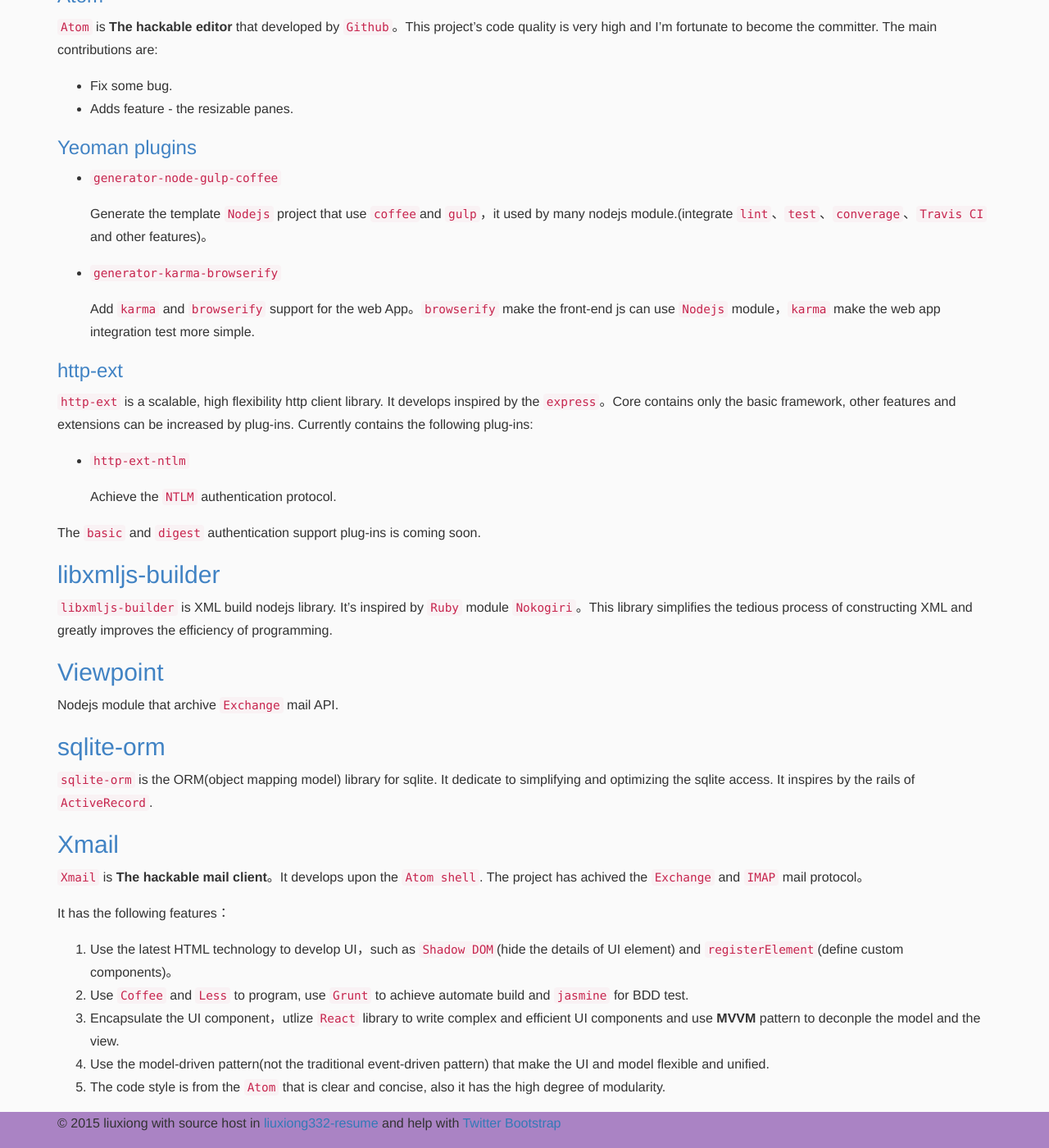
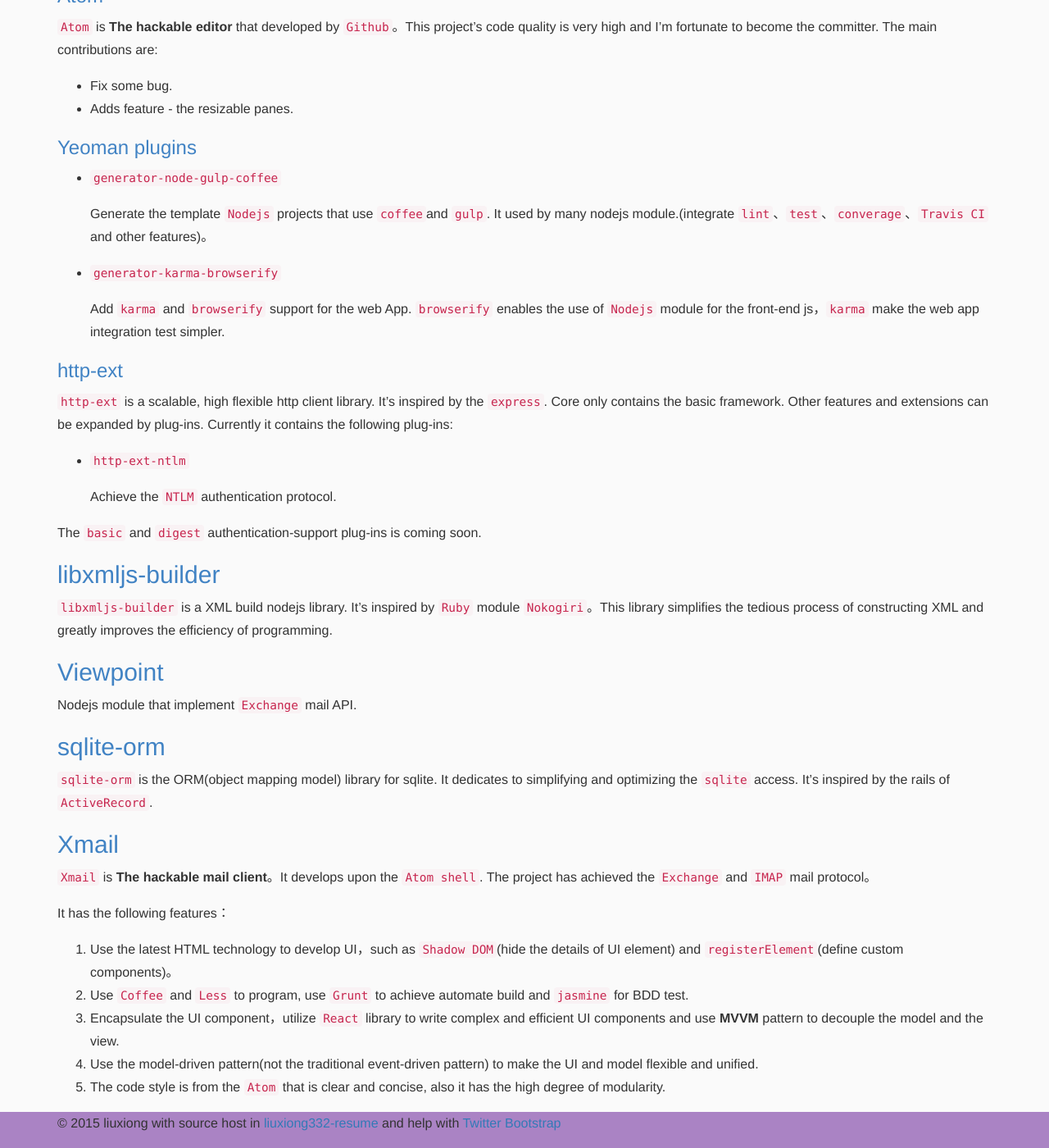
Before and after one commit to liuxiong332/liuxiong332-resume-en, a Jekyll site: the page built from index.md, in a window 1280 px wide and 1400 px high, scrolled down 1757 px. Shown: the whole window at 82% size. Built offline with Jekyll 4.4.1, drawn with Linux system fonts in a browser that asks for light colours; nearby versions of some CDN libraries; some of the changed text lies outside the part shown.

Commit message:
fix some error

```diff
--- a/index.md
+++ b/index.md
@@ -37,7 +37,7 @@
   The main responsibilities are:
 
   * Implement and test the `Exchange` protocol API.
-  * Archive the sqlite ORM that make the upper layer user more convenient and more Object-Oriented.
+  * achieve the sqlite ORM that make the upper layer user more convenient and more Object-Oriented.
   * Optimize the message download speed and reduce the number of requests.
   * Reduce database reads count and improve performance by LRU cache algorithm.
   * Use `Promise/Yield` asynchronous programming model, to avoid nested callback.
@@ -61,9 +61,9 @@
 
   The main contributions are:
 
-* Improve development efficiency by use of `chromium base` and `ipc` library.
-* Use `MessagePool` and `Task` multithreaded programming skills, reducing the use of mutex.
-* Make use data caching to optimize data storage, improve performance and IO performance.
+* Improve development efficiency by using of `chromium base` and `ipc` library.
+* Use `MessagePool` and `Task` multithreaded programming skills to reduce the use of mutex.
+* utilize data cache to optimize data storage and improve IO performance.
 
 # Open source works
 
@@ -78,42 +78,42 @@
 
 * `generator-node-gulp-coffee`
 
-  Generate the template `Nodejs` project that use `coffee`and `gulp`，it used by many nodejs module.(integrate `lint`、`test`、`converage`、`Travis CI` and other features)。
+  Generate the template `Nodejs` projects that use `coffee`and `gulp`. It used by many nodejs module.(integrate `lint`、`test`、`converage`、`Travis CI` and other features)。
 
 * `generator-karma-browserify`
 
-  Add `karma` and `browserify` support for the web App。`browserify` make the front-end js can use `Nodejs` module，`karma` make the web app integration test more simple.
+  Add `karma` and `browserify` support for the web App. `browserify` enables the use of `Nodejs` module for the front-end js，`karma` make the web app integration test simpler.
 
 ### http-ext
 
-`http-ext` is a scalable, high flexibility http client library. It develops inspired by the `express`。Core contains only the basic framework, other features and extensions can be increased by plug-ins. Currently contains the following plug-ins:
+`http-ext` is a scalable, high flexible http client library. It's inspired by the `express`. Core only contains the basic framework. Other features and extensions can be expanded by plug-ins. Currently it contains the following plug-ins:
 
 * `http-ext-ntlm`
 
   Achieve the `NTLM` authentication protocol.
 
-The `basic` and `digest` authentication support plug-ins is coming soon.
+The `basic` and `digest` authentication-support plug-ins is coming soon.
 
 ## libxmljs-builder
 
-`libxmljs-builder` is XML build nodejs library. It's inspired by `Ruby` module `Nokogiri`。This library simplifies the tedious process of constructing XML and greatly improves the efficiency of programming.
+`libxmljs-builder` is a XML build nodejs library. It's inspired by `Ruby` module `Nokogiri`。This library simplifies the tedious process of constructing XML and greatly improves the efficiency of programming.
 
 ## Viewpoint
 
-  Nodejs module that archive `Exchange` mail API.
+  Nodejs module that implement `Exchange` mail API.
 
 ## sqlite-orm
 
-`sqlite-orm` is the ORM(object mapping model) library for sqlite. It dedicate to simplifying and optimizing the sqlite access. It inspires by the rails of `ActiveRecord`.
+`sqlite-orm` is the ORM(object mapping model) library for sqlite. It dedicates to simplifying and optimizing the `sqlite` access. It's inspired by the rails of `ActiveRecord`.
 
 ## Xmail
 
-`Xmail` is **The hackable mail client**。It develops upon the `Atom shell`. The project has achived the `Exchange` and `IMAP` mail protocol。
+`Xmail` is **The hackable mail client**。It develops upon the `Atom shell`. The project has achieved the `Exchange` and `IMAP` mail protocol。
 
 It has the following features：
 
 1. Use the latest HTML technology to develop UI，such as `Shadow DOM`(hide the details of UI element) and `registerElement`(define custom components)。
 2. Use `Coffee` and `Less` to program, use `Grunt` to achieve automate build and `jasmine` for BDD test.
-3. Encapsulate the UI component，utlize `React` library to write complex and efficient UI components and use **MVVM** pattern to deconple the model and the view.
-4. Use the model-driven pattern(not the traditional event-driven pattern) that make the UI and model flexible and unified.
+3. Encapsulate the UI component，utilize `React` library to write complex and efficient UI components and use **MVVM** pattern to decouple the model and the view.
+4. Use the model-driven pattern(not the traditional event-driven pattern) to make the UI and model flexible and unified.
 5. The code style is from the `Atom` that is clear and concise, also it has the high degree of modularity.
```
Also changed, not shown: other parts of index.md (+2 -2 lines).
